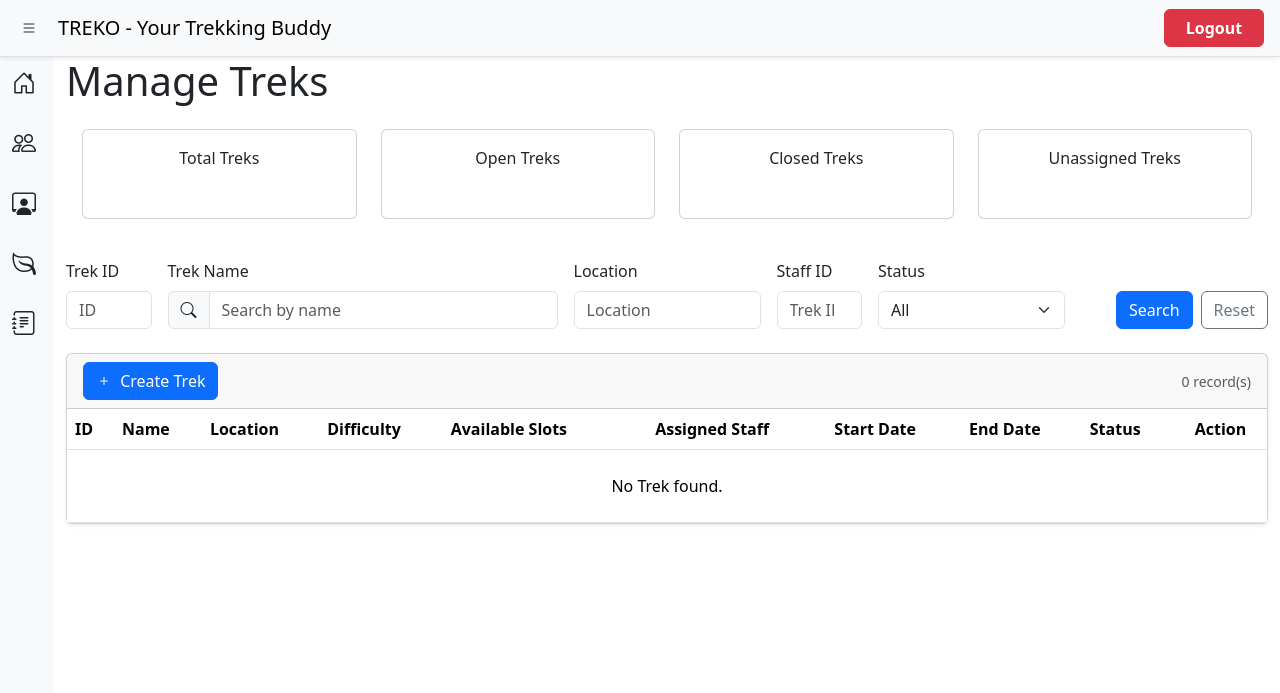
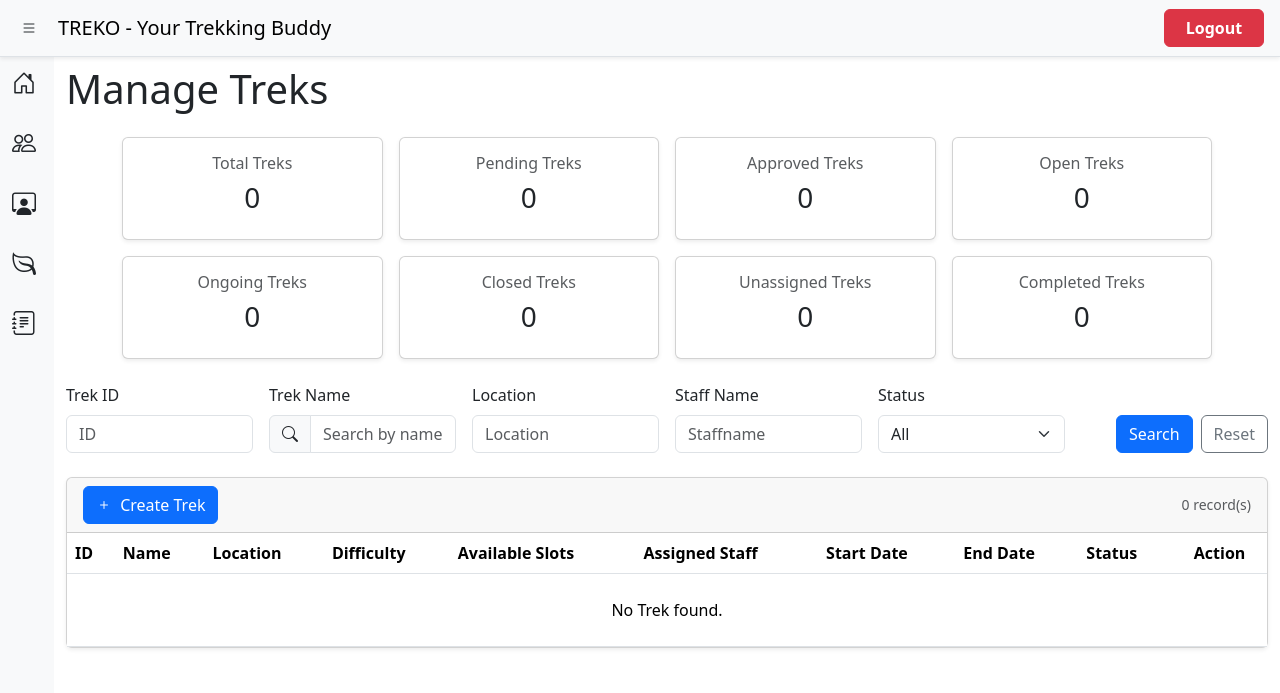
Before and after one commit to vini-cyberpunk/trekking-management-system_23f3002456, a Flask app: page /admin/treks in a window 1280 px wide. Shown: the top 693 px of the page. Run offline with Flask 3, Linux system fonts and the light colour scheme; the visitor is signed in with stand-in values (Sample User, id 1); data that the repository does not hold is empty; parts of the project's set-up code (start-up, migrations or seed data) failed here and were passed over.

Commit message:
manage trek page completed

```diff
--- a/app/routes/admin.py
+++ b/app/routes/admin.py
@@ -259,7 +259,81 @@ def delete_staff(staff_id):
 @login_required
 def treks():
 
-	return render_template('admin/treks.html')
+	base_query = Trek.query
+
+	total_treks = base_query.order_by(Trek.trek_id.desc()).all()
+	pending_treks = base_query.filter_by(status="pending").order_by(Trek.trek_id.desc()).all()
+	approved_treks = base_query.filter_by(status="approved").order_by(Trek.trek_id.desc()).all()
+	open_treks = base_query.filter_by(status="open").order_by(Trek.trek_id.desc()).all()
+	closed_treks = base_query.filter_by(status="closed").order_by(Trek.trek_id.desc()).all()
+	active_treks = base_query.filter_by(status="started").order_by(Trek.trek_id.desc()).all()
+	completed_treks = base_query.filter_by(status="completed").order_by(Trek.trek_id.desc()).all()
+	unassigned_treks = base_query.filter( Trek.assigned_staff == None ).order_by(Trek.trek_id.desc()).all()
+
+	current_filter = request.args.get('filter', '')
+
+	if current_filter == "total":
+		treks = total_treks
+
+	elif current_filter == "active":
+		treks = active_treks
+
+	elif current_filter == "open":
+		treks = open_treks
+
+	elif current_filter == "pending":
+		treks = pending_treks
+
+	elif current_filter == "approved":
+		treks = approved_treks
+
+	elif current_filter == "closed":
+		treks = closed_treks
+
+	elif current_filter == "completed":
+		treks = completed_treks
+
+	elif current_filter == "unassigned":
+		treks = unassigned_treks
+
+	else:
+		query = base_query
+
+		trek_id = request.args.get('trek_id', '')
+		trek_name = request.args.get('trek_name', '').strip()
+		trek_location = request.args.get('trek_location', '').strip()
+		staff_name = request.args.get('staff_name', '').strip()
+		status = request.args.get('status', '')
+
+		if trek_id:
+			query = query.filter(Trek.trek_id==trek_id)
+
+		if trek_name:
+			query = query.filter(Trek.trek_name.ilike(f"%{trek_name}%"))
+
+		if trek_location:
+			query = query.filter(Trek.trek_location.ilike(f"%{trek_location}%"))
+
+		if staff_name:
+			query = query.join(Staff, Staff.staff_id==Trek.assigned_staff).filter(Staff.staff_name.ilike(f"%{staff_name}%"))
+
+		if status:
+			query = query.filter(Trek.status==status)
+
+		treks=query.order_by(Trek.trek_id.desc()).all()
+
+	return render_template(
+		'admin/treks.html',
+		total_treks=total_treks,
+		pending_treks=pending_treks,
+		approved_treks=approved_treks,
+		open_treks=open_treks,
+		closed_treks=closed_treks,
+		active_treks=active_treks,
+		completed_treks=completed_treks,
+		unassigned_treks=unassigned_treks,
+		treks=treks
+	)
 
 
 @admin.route('/trek/<int:trek_id>/update-status', methods=['POST'])
@@ -300,6 +374,8 @@ def delete_trek(trek_id):
 
 	db.session.delete(trek)
 	db.session.commit()
+
+	flash("Trek Deleted Successfully!", "success")
 
 	next_page = request.form.get('next')
 	return redirect(next_page)
@@ -376,7 +452,6 @@ def add_trek():
 		return redirect(next_page)
 
 	previous_page = request.args.get('previous')
-	print(previous_page)
 	return render_template('admin/add_trek.html',staff=staff, previous_page=previous_page)
 
 
@@ -401,7 +476,7 @@ def edit_trek(trek_id):
 		duration = request.form.get('duration')
 		status = request.form.get('status')
 		assigned_staff_id = request.form.get('assigned_staff_id')
-		new_slots = int(request.form.get('available_slots'))
+		new_slots = int(request.form.get('total_slots'))
 
 		if start_date:
 			start_date = datetime.strptime(start_date, "%Y-%m-%d").date()
@@ -451,7 +526,7 @@ def edit_trek(trek_id):
 			trek.duration = int(duration)
 
 		if new_slots:
-			trek.available_slots = new_slots
+			trek.available_slots = new_slots - booked_slots
 
 		if assigned_staff_id:
 			trek.assigned_staff_id = (int(assigned_staff_id))
@@ -474,11 +549,20 @@ def edit_trek(trek_id):
 
 		return redirect(next_page)
 
+	total_slots = (
+		trek.available_slots +
+		Booking.query.filter_by(
+		    trek_id=trek.trek_id,
+		    status="booked"
+		).count()
+	)
+
 	return render_template(
 		'admin/edit_trek.html',
 		trek_id=trek_id,
 		trek=trek,
 		staff=staff,
+		total_slots=total_slots,
 		next_page=next_page
 	)
 
--- a/app/templates/admin/treks.html
+++ b/app/templates/admin/treks.html
@@ -6,21 +6,67 @@ Manage Treks
 
 {% block main_content %}
 
-<h1 class="dashboard-header text-left"> Manage Treks </h1>
+<h1 class="text-left mt-2"> Manage Treks </h1>
 
-<div class="row p-3 mt-2">
+<div class="row row-cols-lg-4 row-cols-md-3 row-cols-2 g-3 mt-2 mx-md-5 justify-content-center">
 
 	<div class="col">
 
-		<div class="card d-flex align-items-center">
+		<div class="card shadow-sm">
 
-			<div class="card-body">
-				Total Treks
+			<a class="text-decoration-none text-reset" href="?filter=total">
+
+				<div class="card-body d-flex flex-column align-items-center">
+
+					<h6 class="text-muted"> Total Treks </h6>
+
+					<h3> {{ total_treks|length }} </h3>
+
 				</div>
 
-			<div class="card-body">
-				{{ total_treks }}
+			</a>
+
 		</div>
+
+	</div>
+
+
+	<div class="col">
+
+		<div class="card shadow-sm">
+
+			<a class="text-decoration-none text-reset" href="?filter=pending">
+
+				<div class="card-body d-flex flex-column align-items-center">
+
+					<h6 class="text-muted"> Pending Treks </h6>
+
+					<h3> {{ pending_treks|length }} </h3>
+
+				</div>
+
+			</a>
+
+		</div>
+
+	</div>
+
+
+	<div class="col">
+
+		<div class="card shadow-sm">
+
+			<a class="text-decoration-none text-reset" href="?filter=approved">
+
+				<div class="card-body d-flex flex-column align-items-center">
+
+					<h6 class="text-muted"> Approved Treks </h6>
+
+					<h3> {{ approved_treks|length }} </h3>
+
+				</div>
+
+			</a>
 
 		</div>
 
@@ -28,15 +74,19 @@ Manage Treks
 
 	<div class="col">
 
-		<div class="card d-flex align-items-center">
+		<div class="card shadow-sm">
 
-			<div class="card-body">
-				Open Treks
+			<a class="text-decoration-none text-reset" href="?filter=open">
+
+				<div class="card-body d-flex flex-column align-items-center">
+
+					<h6 class="text-muted"> Open Treks </h6>
+
+					<h3> {{ open_treks|length }} </h3>
+
 				</div>
 
-			<div class="card-body">
-				{{ open_treks }}
-			</div>
+			</a>
 
 		</div>
 
@@ -44,15 +94,40 @@ Manage Treks
 
 	<div class="col">
 
-		<div class="card d-flex align-items-center">
+		<div class="card shadow-sm">
 
-			<div class="card-body">
-				Closed Treks
+			<a class="text-decoration-none text-reset" href="?filter=active">
+
+				<div class="card-body d-flex flex-column align-items-center">
+
+					<h6 class="text-muted"> Ongoing Treks </h6>
+
+					<h3> {{ active_treks|length }} </h3>
+
 				</div>
 
-			<div class="card-body">
-				{{ closed_treks }}
+			</a>
+
 		</div>
+
+	</div>
+
+
+	<div class="col">
+
+		<div class="card shadow-sm">
+
+			<a class="text-decoration-none text-reset" href="?filter=closed">
+
+				<div class="card-body d-flex flex-column align-items-center">
+
+					<h6 class="text-muted"> Closed Treks </h6>
+
+					<h3> {{ closed_treks|length }} </h3>
+
+				</div>
+
+			</a>
 
 		</div>
 
@@ -60,15 +135,39 @@ Manage Treks
 
 	<div class="col">
 
-		<div class="card d-flex align-items-center">
+		<div class="card shadow-sm">
 
-			<div class="card-body">
-				Unassigned Treks
+			<a class="text-decoration-none text-reset" href="?filter=unassigned">
+
+				<div class="card-body d-flex flex-column align-items-center">
+
+					<h6 class="text-muted"> Unassigned Treks </h6>
+
+					<h3> {{ unassigned_treks|length }} </h3>
+
 				</div>
 
-			<div class="card-body">
-				{{ unassigned_treks }}
+			</a>
+
 		</div>
+
+	</div>
+
+	<div class="col">
+
+		<div class="card shadow-sm">
+
+			<a class="text-decoration-none text-reset" href="?filter=completed">
+
+				<div class="card-body d-flex flex-column align-items-center">
+
+					<h6 class="text-muted"> Completed Treks </h6>
+
+					<h3> {{ completed_treks|length }} </h3>
+
+				</div>
+
+			</a>
 
 		</div>
 
@@ -79,9 +178,9 @@ Manage Treks
 
 <form method="GET" action="{{ url_for('admin.treks') }}">
 
-	<div class="row mt-2 g-3 align-items-end">
+	<div class="row row-cols-lg-6 row-cols-md-3 row-cols-1 mt-2 g-3 align-items-end">
 
-		<div class="col-lg-1">
+		<div class="col">
 			<label class="form-label">Trek ID</label>
 
 			<input
@@ -92,7 +191,7 @@ Manage Treks
 				placeholder="ID">
 		</div>
 
-		<div class="col-lg-4">
+		<div class="col">
 			<label class="form-label">Trek Name</label>
 
 			<div class="input-group">
@@ -109,7 +208,7 @@ Manage Treks
 			</div>
 		</div>
 
-		<div class="col-lg-2">
+		<div class="col">
 			<label class="form-label">Location</label>
 
 			<input
@@ -120,18 +219,18 @@ Manage Treks
 				placeholder="Location">
 		</div>
 
-		<div class="col-lg-1">
-			<label class="form-label">Staff ID</label>
+		<div class="col">
+			<label class="form-label">Staff Name</label>
 
 			<input
-				type="number"
+				type="text"
 				class="form-control"
-				name="staff_id"
-				value="{{ request.args.get('staff_id', '') }}"
-				placeholder="Trek ID">
+				name="staff_name"
+				value="{{ request.args.get('staff_name', '') }}"
+				placeholder="Staffname">
 		</div>
 
-		<div class="col-lg-2">
+		<div class="col">
 
 			<label class="form-label">Status</label>
 
@@ -146,14 +245,14 @@ Manage Treks
 
 		</div>
 
-		<div class="col-lg-2">
+		<div class="col">
 			<div class="d-flex gap-2 justify-content-end">
 
 				<button type="submit" class="btn btn-primary">
 				    Search
 				</button>
 
-				<a class="btn btn-outline-secondary" href="{{ url_for('admin.users') }}">
+				<a class="btn btn-outline-secondary" href="{{ url_for('admin.treks') }}">
 				    Reset
 				</a>
 
@@ -171,7 +270,7 @@ Manage Treks
 
 		<div class="me-auto">
 
-			<a href="#" class="btn btn-primary">
+			<a href="{{ url_for('admin.add_trek', previous=url_for('admin.treks') ) }}" class="btn btn-primary">
 
 				<i class="bi bi-plus me-1"></i>
 
@@ -196,7 +295,7 @@ Manage Treks
 		            <th scope="col">Name</th>
 		            <th scope="col">Location</th>
 		            <th scope="col">Difficulty</th>
-		            <th scope="col">Available Slots<th>
+		            <th scope="col">Available Slots</th>
 		            <th scope="col">Assigned Staff</th>
 		            <th scope="col">Start Date</th>
 		            <th scope="col">End Date</th>
@@ -221,7 +320,7 @@ Manage Treks
 
 		            <td>{{ trek.available_slots }}</td>
 
-		            <td>{{ trek.assigned_staff_id }}</td>
+		            <td>{{ trek.assigned_staff.staff_name }}</td>
 
 		            <td>{{ trek.start_date }}</td>
 
@@ -265,17 +364,29 @@ Manage Treks
 
 		                <div class="d-flex justify-content-center gap-2">
 
+		                	<form method="GET" action="{{ url_for('admin.edit_trek', trek_id=trek.trek_id) }}">
+
 				                <button
 				                    class="btn btn-sm btn-outline-primary"
 				                    title="Edit">
 				                    <i class="bi bi-pencil-square"></i>
 				                </button>
 
+				                <input type="hidden" name="next" value="{{ url_for('admin.treks') }}">
+
+				            </form>
+
+				            <form method="POST" action="{{ url_for('admin.delete_trek', trek_id=trek.trek_id) }}">
+
 				                <button
 				                    class="btn btn-sm btn-outline-danger"
 				                    title="Delete">
 				                    <i class="bi bi-trash"></i>
 				                </button>
+
+				                <input type="hidden" name="next" value="{{ url_for('admin.treks') }}">
+
+				            </form>
 
 		                </div>
 
```
Also changed, not shown: app/templates/admin/add_trek.html (+10 -10 lines), app/templates/admin/edit_trek.html (+21 -16 lines). Lines whose indentation alone changed are shown as unchanged.
